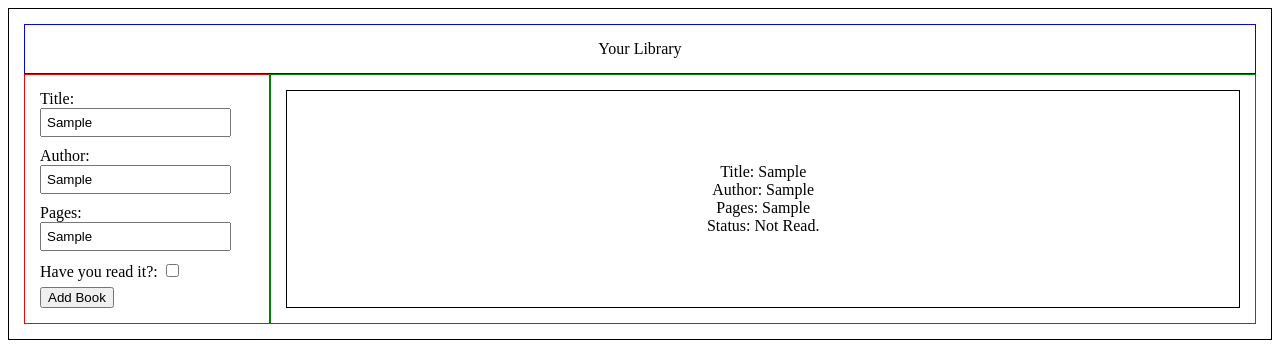
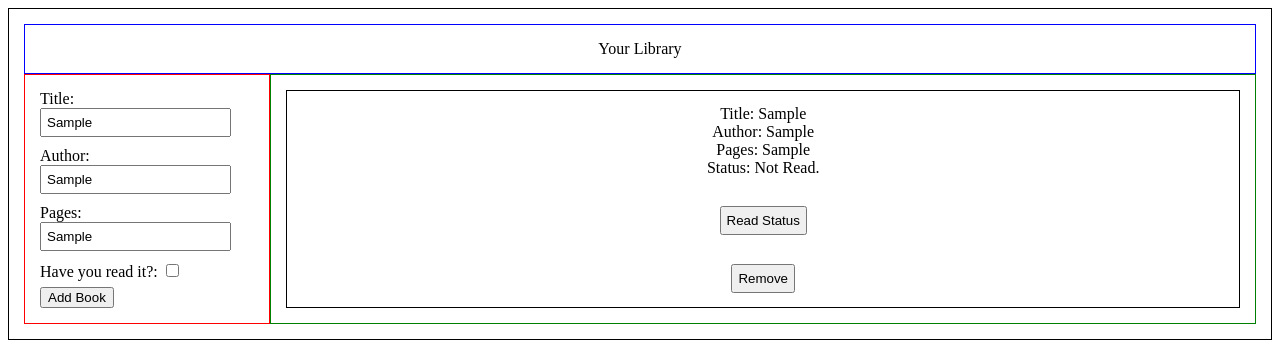
Before and after one commit to TapTapYap/library, a website: page index.html in a window 1280 px wide. Both pictures are taken after typing "Sample", "Sample", "Sample" into the empty fields and a click on the button "Add Book". Drawn offline with Linux system fonts and the light colour scheme.

Commit message:
Added remove and change status buttons to cards.

```diff
--- a/Obj-Constructor.js
+++ b/Obj-Constructor.js
@@ -26,8 +26,14 @@ document.addEventListener("DOMContentLoaded", () => {
 
     for (let i = 0; i < myLibrary.length; i++) {
       const card = document.createElement("div");
+      const readStatusBtn = document.createElement("button");
+      readStatusBtn.textContent = "Read Status";
+      const removeBookBtn = document.createElement("button");
+      removeBookBtn.textContent = "Remove";
       card.innerHTML = myLibrary[i].getInfo();
       mainContent.appendChild(card);
+      card.appendChild(readStatusBtn);
+      card.appendChild(removeBookBtn);
     }
   }
 
--- a/styles.css
+++ b/styles.css
@@ -39,3 +39,8 @@ form > input {
   text-align: center;
   align-items: center;
 }
+
+.main-content > div > button {
+  padding: 5px;
+  justify-self: center;
+}
```
